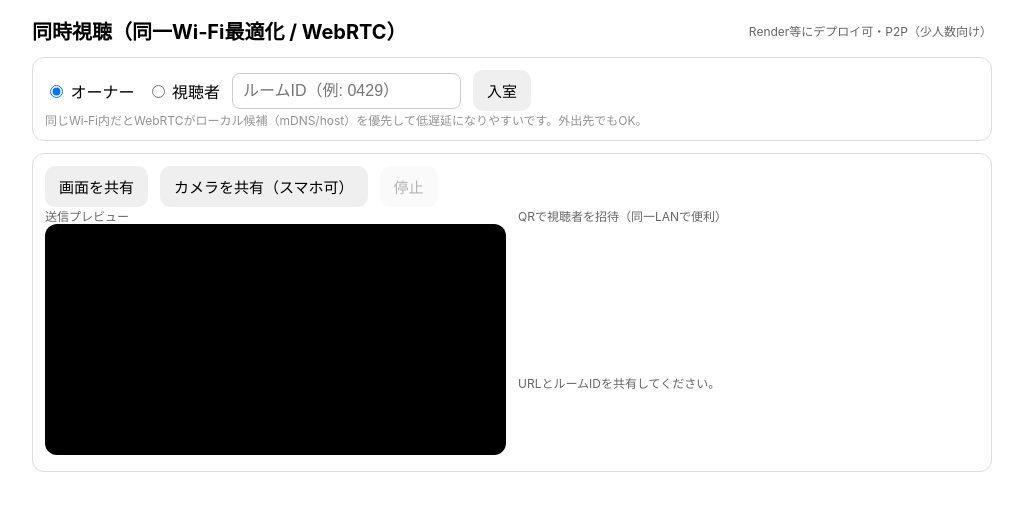
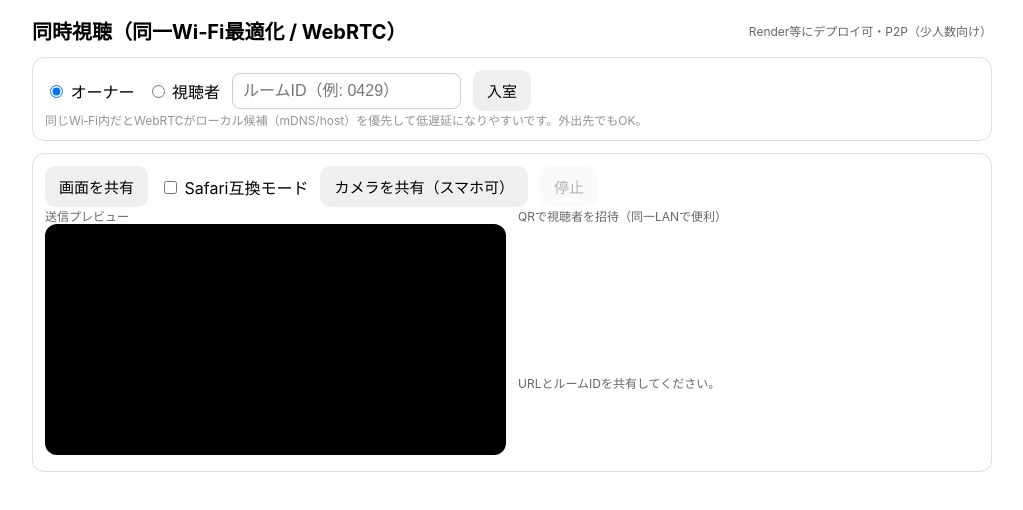
Before and after one commit to Hayato040404/Watch, a website: page public/index.html in a window 1280 px wide. Shown: the whole page, without its empty margins (128-1151 px from the left). Drawn offline with Linux system fonts and the light colour scheme.

Commit message:
Update index.html

```diff
--- a/public/index.html
+++ b/public/index.html
@@ -42,6 +42,7 @@
   <div class="card owner-only">
     <div class="row">
       <button id="btnShareScreen">画面を共有</button>
+      <label><input type="checkbox" id="chkSafari"> Safari互換モード</label>
       <button id="btnShareCamera">カメラを共有（スマホ可）</button>
       <button id="btnStop" disabled>停止</button>
     </div>
```
